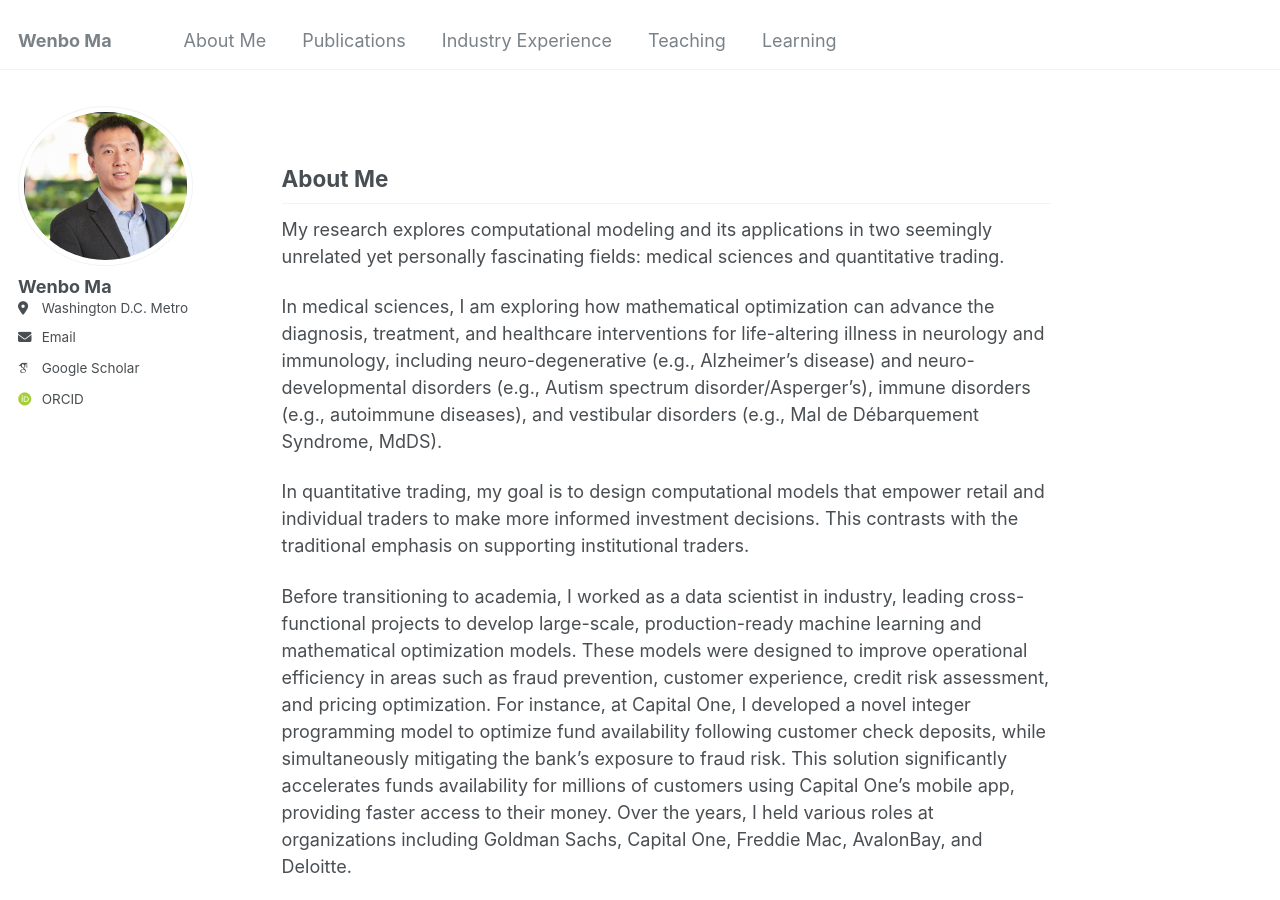
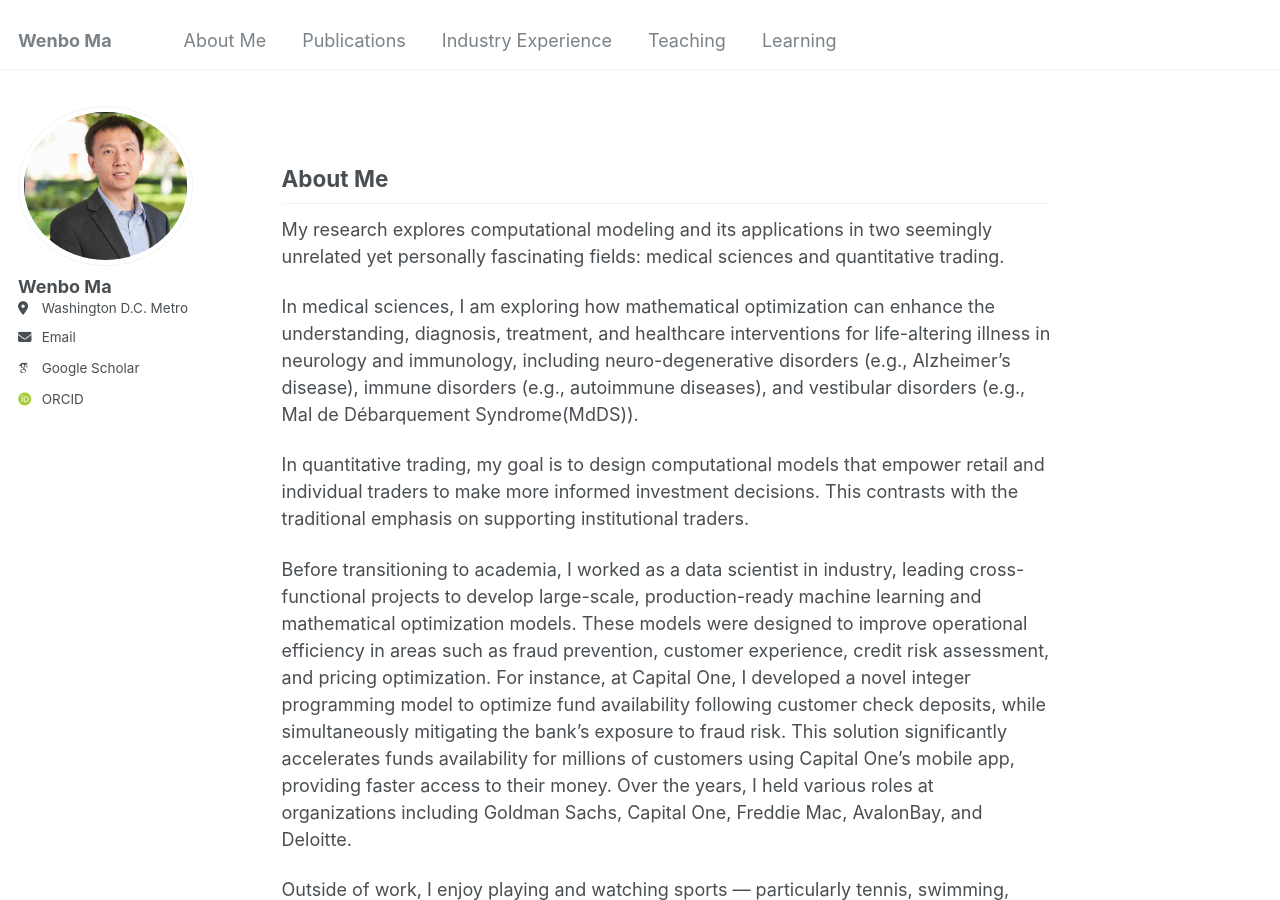
Before and after one commit to wenbo5565/wenbo5565.github.io, a Jekyll site: the page built from _pages/about.md, in a window 1280 px wide and 900 px high. Built offline with Jekyll 4.4.1, drawn with Linux system fonts in a browser that asks for light colours; some web fonts are replaced.

Commit message:
Update about.md

```diff
--- a/_pages/about.md
+++ b/_pages/about.md
@@ -11,7 +11,7 @@ redirect_from:
 
 My research explores computational modeling and its applications in two seemingly unrelated yet personally fascinating fields: medical sciences and quantitative trading.
 
-In medical sciences, I am exploring how mathematical optimization can advance the diagnosis, treatment, and healthcare interventions for life-altering illness in neurology and immunology, including neuro-degenerative (e.g., Alzheimer's disease) and neuro-developmental disorders (e.g., Autism spectrum disorder/Asperger's), immune disorders (e.g., autoimmune diseases), and vestibular disorders (e.g., Mal de Débarquement Syndrome, MdDS).
+In medical sciences, I am exploring how mathematical optimization can enhance the understanding, diagnosis, treatment, and healthcare interventions for life-altering illness in neurology and immunology, including neuro-degenerative disorders (e.g., Alzheimer's disease), immune disorders (e.g., autoimmune diseases), and vestibular disorders (e.g., Mal de Débarquement Syndrome(MdDS)).
 
 In quantitative trading, my goal is to design computational models that empower retail and individual traders to make more informed investment decisions. This contrasts with the traditional emphasis on supporting institutional traders.
 
```
